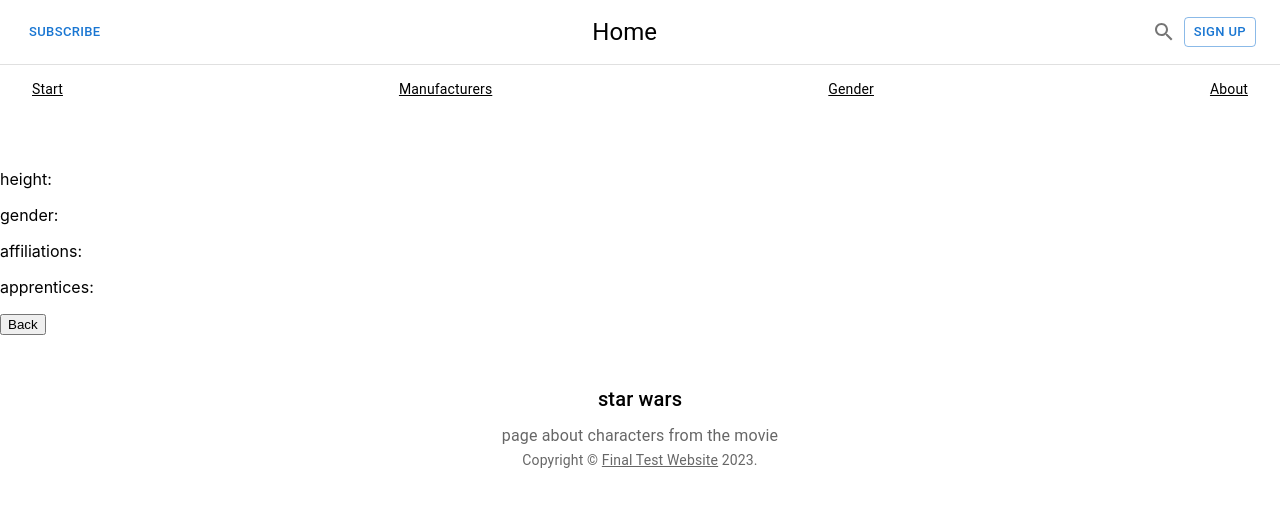
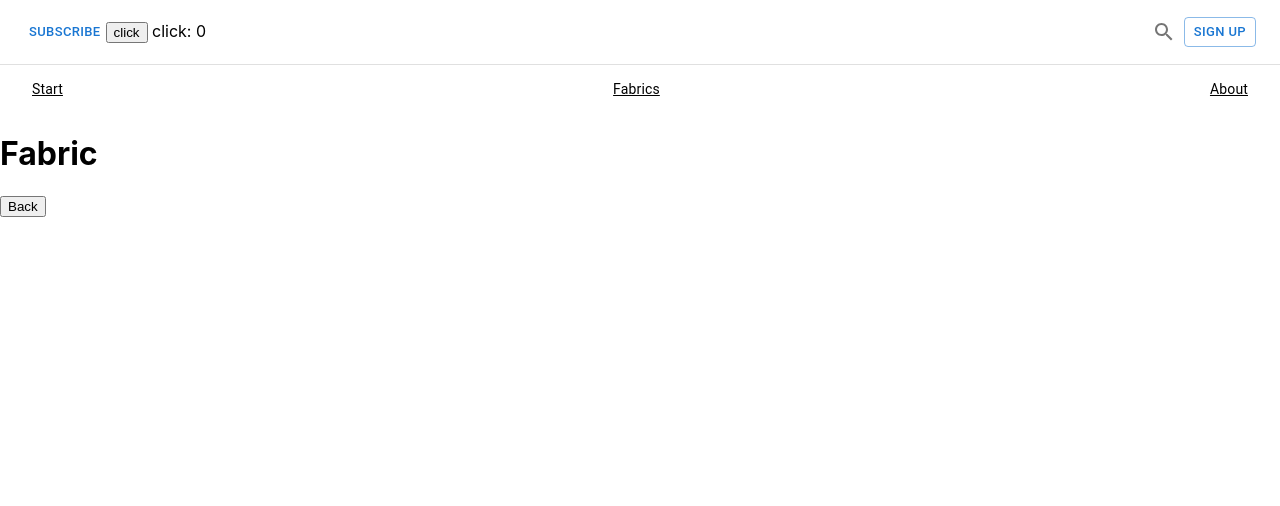
Before and after one commit to zer01eden/final_project, a React (Create React App) app: page /Fabric in a window 1280 px wide. Shown: the top 506 px of the page. Built offline with nearby package versions, Linux system fonts and the light colour scheme; no server answers.

Commit message:
new fixed bugs on subpages

```diff
--- a/src/components/About.tsx
+++ b/src/components/About.tsx
@@ -1,8 +1,10 @@
 import Back from "./Back";
+import Header from "./Header";
 
 export default function About() {
 return (
     <div>
+    <Header sections={[]} title={''} />
     <h1>About</h1>
     <p>...this is project funpage Star Wars about learning JS ;</p>
     <Back/>
--- /dev/null
+++ b/src/components/Fabric.tsx
@@ -0,0 +1,12 @@
+import Back from './Back';
+import Header from './Header';
+
+export default function Fabric() {
+	return (
+		<div>
+			<Header sections={[]} title={''} />
+			<h1>Fabric</h1>
+			<Back />
+		</div>
+	);
+}
--- a/src/components/Header.tsx
+++ b/src/components/Header.tsx
@@ -5,6 +5,7 @@ import IconButton from '@mui/material/IconButton';
 import SearchIcon from '@mui/icons-material/Search';
 import Typography from '@mui/material/Typography';
 import Link from '@mui/material/Link';
+import FunCount from './FunCount';
 
 interface HeaderProps {
 	sections: ReadonlyArray<{
@@ -17,8 +18,7 @@ interface HeaderProps {
 export default function Header(props: HeaderProps) {
 	const sections = [
 		{ title: 'Start', url: '/' },
-		{ title: 'Manufacturers', url: '/Manufacturers' },
-		{ title: 'Gender', url: '/' },
+		{ title: 'Fabrics', url: '/Fabric' },
 		{ title: 'About', url: '/About' },
 	];
 
@@ -28,6 +28,7 @@ export default function Header(props: HeaderProps) {
 		<React.Fragment>
 			<Toolbar sx={{ borderBottom: 1, borderColor: 'divider' }}>
 				<Button size='small'>Subscribe</Button>
+				<FunCount />
 				<Typography
 					component='h2'
 					variant='h5'
--- a/src/components/Person.tsx
+++ b/src/components/Person.tsx
@@ -8,7 +8,7 @@ export default function Person() {
 	const { id } = useParams();
 	console.log(id);
 
-	const sections = [{ title: '', url: '' }];
+	// const sections = [{ title: '', url: '' }];
 
 	const [data, setData] = useState({
 		name: '',
@@ -29,15 +29,19 @@ export default function Person() {
 	}, []);
 	return (
 		<div>
-			<Header title='Home' sections={sections} />
+			{/* <Header title='Home' sections={sections} /> */}
+			<Header sections={[]} title={''} />
 			<h2>{data.name}</h2>
 			<img src={data.image}></img>
 			<p>height: {data.height}</p>
 			<p>gender: {data.gender}</p>
-			<p>affiliations: {data.affiliations}</p>
+			<p>affiliations2: {data.affiliations}</p>
 			<p>apprentices: {data.apprentices}</p>
-			<Back/>
-			<Footer title='star wars' description='page about characters from the movie' />
+			<Back />
+			<Footer
+				title='star wars'
+				description='page about characters from the movie'
+			/>
 		</div>
 	);
 }
--- a/src/components/Start.tsx
+++ b/src/components/Start.tsx
@@ -16,6 +16,7 @@ import { post } from './post';
 import { useData } from './useData';
 
 const sections = [{ title: '', url: '' }];
+console.log(sections);
 
 const sidebar = {
 	title: 'About',
@@ -73,7 +74,8 @@ export default function Start() {
 		<ThemeProvider theme={defaultTheme}>
 			<CssBaseline />
 			<Container maxWidth='lg'>
-				<Header title='Home' sections={sections} />
+				{/* <Header title='Home' sections={sections} /> */}
+				<Header sections={[]} title={''} />
 				<main>
 					<MainFeaturedPost post={mainFeaturedPost} />
 					<Grid container spacing={4}>
--- a/src/index.tsx
+++ b/src/index.tsx
@@ -11,6 +11,7 @@ import {
 import ErrorPage from './components/error-page';
 import Person from './components/Person';
 import About from './components/About';
+import Fabric from './components/Fabric';
 
 const router = createBrowserRouter([
 	{
@@ -24,8 +25,13 @@ const router = createBrowserRouter([
 		errorElement: <ErrorPage />,
 	},
 	{
-		path: '/about',
+		path: '/About',
 		element: <About />,
+		errorElement: <ErrorPage />,
+	},
+	{
+		path: '/Fabric',
+		element: <Fabric />,
 		errorElement: <ErrorPage />,
 	},
 ]);
@@ -36,7 +42,7 @@ const root = ReactDOM.createRoot(
 root.render(
 	<React.StrictMode>
 		{/* <BrowserRouter> */}
-			<RouterProvider router={router} />
+		<RouterProvider router={router} />
 		{/* </BrowserRouter> */}
 	</React.StrictMode>
 );
```
Also changed, not shown: src/components/Manufacturers.tsx (deleted, +0 -11 lines).
